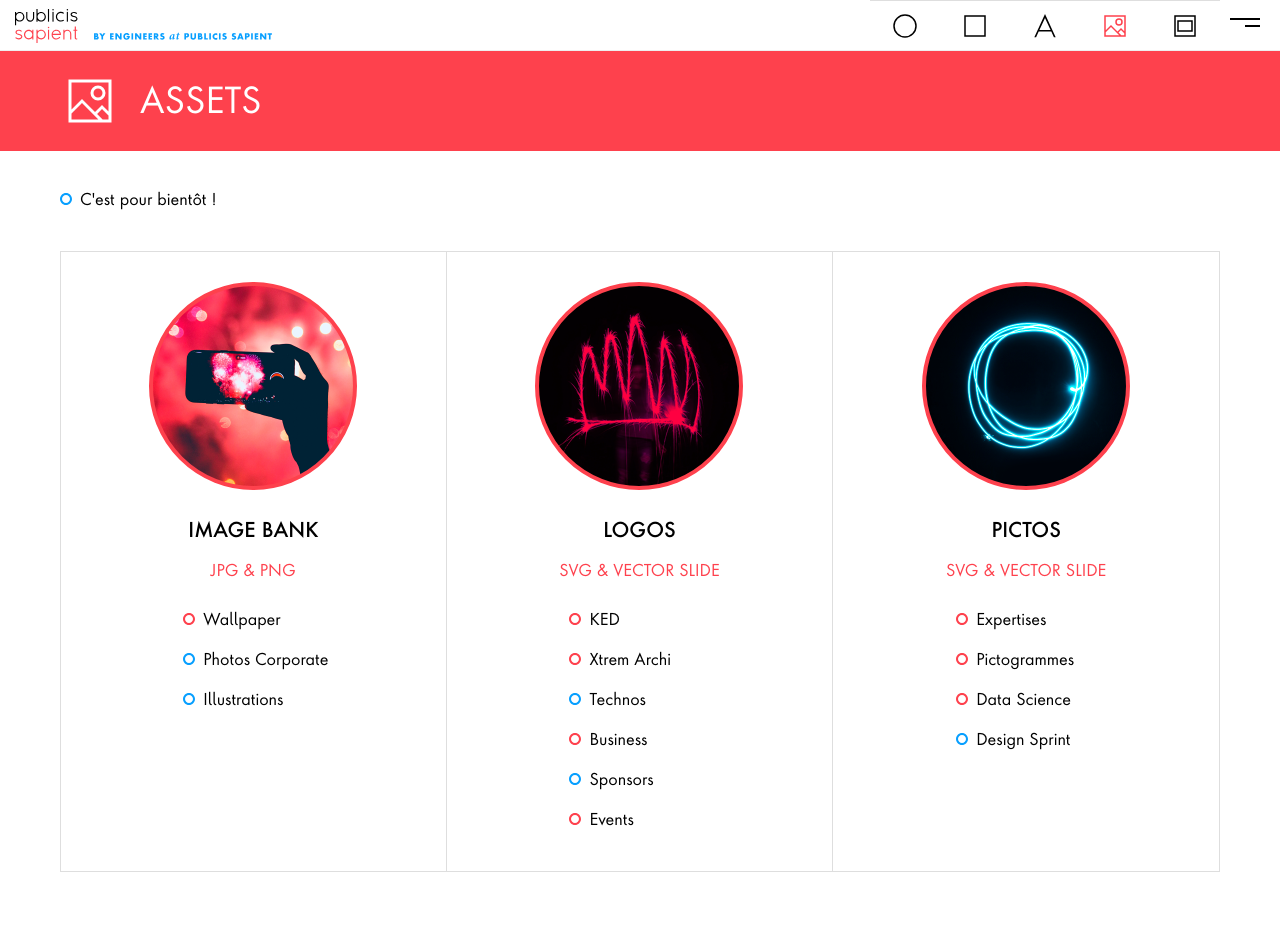
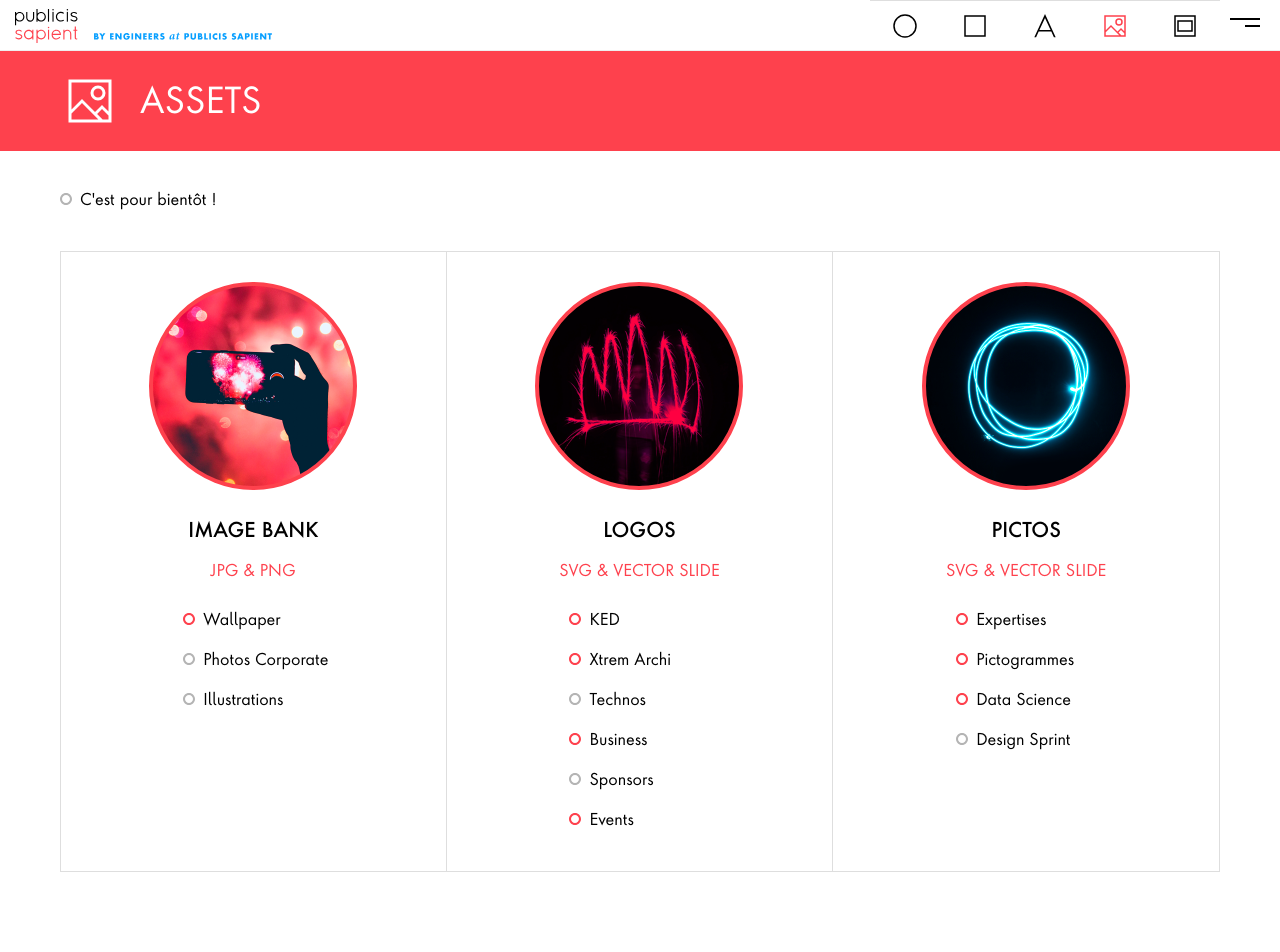
Before and after one commit to publicissapient-france/brand-website, a PHP site: page /assets.php in a window 1280 px wide. Run offline with PHP 8.4, Linux system fonts and the light colour scheme.

Commit message:
change bullet blue to grey

```diff
--- a/assets.php
+++ b/assets.php
@@ -21,7 +21,7 @@
 <div class="content">
     <div class="legend">
         <ul class="un">
-            <li class="blue">C'est pour bientôt !</li>
+            <li class="grey">C'est pour bientôt !</li>
         </ul>
     </div>
     <div class="card-container">
@@ -33,8 +33,8 @@
             <div class="liste">
                 <ul>
                     <li><a href="https://drive.google.com/open?id=17TL9F4bPI_1L0PnAjwSctqWLqunPKkTm" target="new">Wallpaper</a></li>
-                    <li class="blue">Photos Corporate</li>
-                    <li class="blue">Illustrations</li>
+                    <li class="grey">Photos Corporate</li>
+                    <li class="grey">Illustrations</li>
                 </ul>
             </div>
         </div>
@@ -47,9 +47,9 @@
                 <ul class="un">
                     <li><a href="https://drive.google.com/open?id=1lJNS29F2f26Edx3_lUKorELESR5zLOrX" target="new">KED</a></li>
                     <li><a href="https://docs.google.com/presentation/d/1rWdVwYhVNQli6W2NZHdH-f5p0TT01lWlZapEHynV3Po" target="new">Xtrem Archi</a></li>
-                    <li class="blue"><!--<li><a href="https://drive.google.com/open?id=1J1Q8Xg9jPJ_RoWGFlzqij9AF3ifvUpeF" target="new">-->Technos</li>
+                    <li class="grey"><!--<li><a href="https://drive.google.com/open?id=1J1Q8Xg9jPJ_RoWGFlzqij9AF3ifvUpeF" target="new">-->Technos</li>
                     <li><a href="https://docs.google.com/presentation/d/1MHZIorKRJ805_8VFi-HAhoR_pdt554tScNIBfNMVHdY" target="new">Business</a></li>
-                    <li class="blue">Sponsors</li>
+                    <li class="grey">Sponsors</li>
                     <li><a href="https://drive.google.com/open?id=1kh0-zDcJ71WjEsS9AJrJ-6oU0JLekDIpIR4i_SSj7BQ" target="new">Events</a></li>
                 </ul>
             </div>
@@ -64,7 +64,7 @@
                     <li><a href="https://docs.google.com/presentation/d/1VFlWyFM3swA8p4bDuxsHIYAqXHpttGqPBaIx4BVy94M" target="new">Expertises</a></li>
                     <li><a href="https://docs.google.com/presentation/d/14XLbfYUActGRUQl6_caop7-qwXwiJoQKV8v3HOfBxDg" target="new">Pictogrammes</a></li>
                     <li><a href="https://docs.google.com/presentation/d/1Cqd5IDxpnQn_f2upv3PXbu47WXuBb_VrACx2bs5xNOc" target="new">Data Science</a></li>
-                    <li class="blue">Design Sprint</li>
+                    <li class="grey">Design Sprint</li>
                 </ul>
             </div>
         </div>
--- a/colors.php
+++ b/colors.php
@@ -155,7 +155,7 @@
 						<div class="color-attributes">
 							<p>RGB: 180, 180, 180</p>
 							<p>CMYK: 0, 0, 0, 29</p>
-							<p>&nbsp;</p>
+                            <p>Coated: PMS Cool Gray 7 C</p>
 							<p>&nbsp;</p>
 						</div>
 					</div>
--- a/styles/global.css
+++ b/styles/global.css
@@ -63,6 +63,21 @@
   text-align: left;
   list-style-type: none;
   background-image: url(../images/bullet-blue.svg);
+  background-size: 12px;
+  background-repeat: no-repeat;
+  background-position: left center;
+  background-position-y: 12px;
+}
+
+li.grey {
+  font-family: FuturaNext, sans-serif;
+  font-weight: 400;
+  font-size: 16px;
+  line-height: 40px;
+  padding-left: 20px;
+  text-align: left;
+  list-style-type: none;
+  background-image: url(../images/bullet-grey.svg);
   background-size: 12px;
   background-repeat: no-repeat;
   background-position: left center;
```
Also changed, not shown: slides.php (+6 -6 lines), images/bullet-grey.svg (added).
